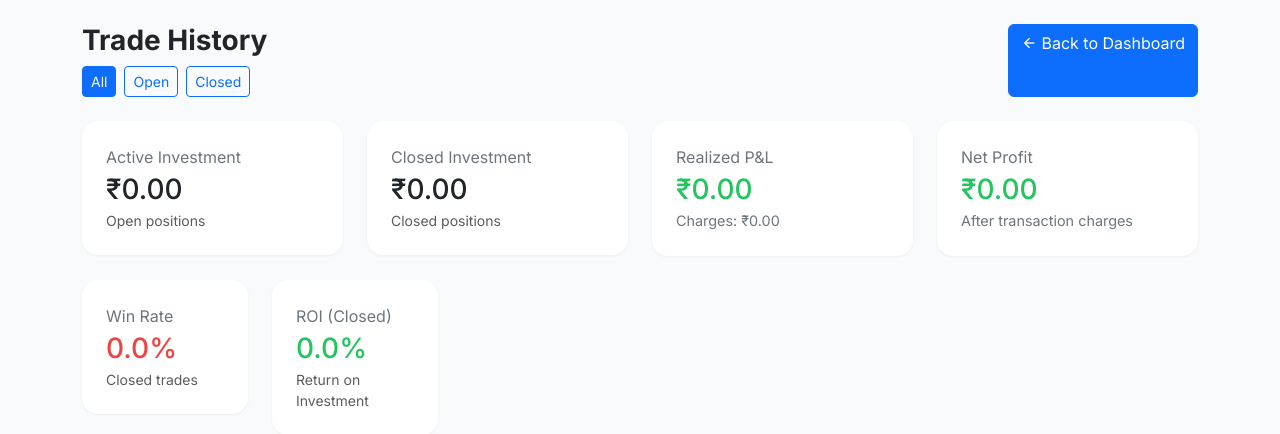
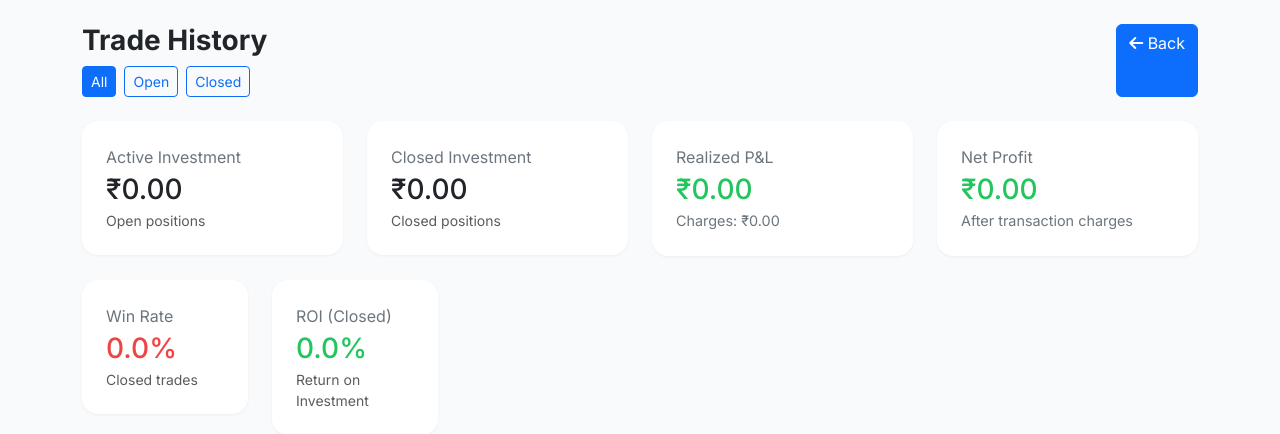
Before and after one commit to okanshuman/Finvasia-AnshumanSureshot, a Flask app: page /trades in a window 1280 px wide. Shown: the top 434 px of the page. Run offline with Flask 3, Linux system fonts and the light colour scheme; data that the repository does not hold is empty; parts of the project's set-up code (start-up, migrations or seed data) failed here and were passed over; some libraries are stand-ins or nearby versions.

Commit message:
Changing Button back

```diff
--- a/templates/trades.html
+++ b/templates/trades.html
@@ -8,7 +8,9 @@
     <link href="https://cdn.jsdelivr.net/npm/bootstrap@5.3.0/dist/css/bootstrap.min.css" rel="stylesheet">
     <link href="https://cdn.jsdelivr.net/npm/@mdi/font@7.2.96/css/materialdesignicons.min.css" rel="stylesheet">
     <link href="https://fonts.googleapis.com/css2?family=Inter:wght@300;400;500;600;700&display=swap" rel="stylesheet">
-    <style>
+    <link rel="stylesheet" href="https://cdnjs.cloudflare.com/ajax/libs/font-awesome/6.4.2/css/all.min.css">
+
+   <style>
         :root {
             --primary: #6366f1;
             --primary-hover: #4f46e5;
@@ -120,8 +122,9 @@
                     <div class="filter-btn btn btn-outline-primary btn-sm" data-status="closed">Closed</div>
                 </div>
             </div>
-            <a href="/" class="btn btn-primary h-fit">
-                <i class="mdi mdi-arrow-left"></i> Back to Dashboard
+            <a href="/" class="btn btn-primary ms-auto">
+                <i class="fas fa-arrow-left"></i>
+                <span>Back</span>
             </a>
         </div>
 
```
